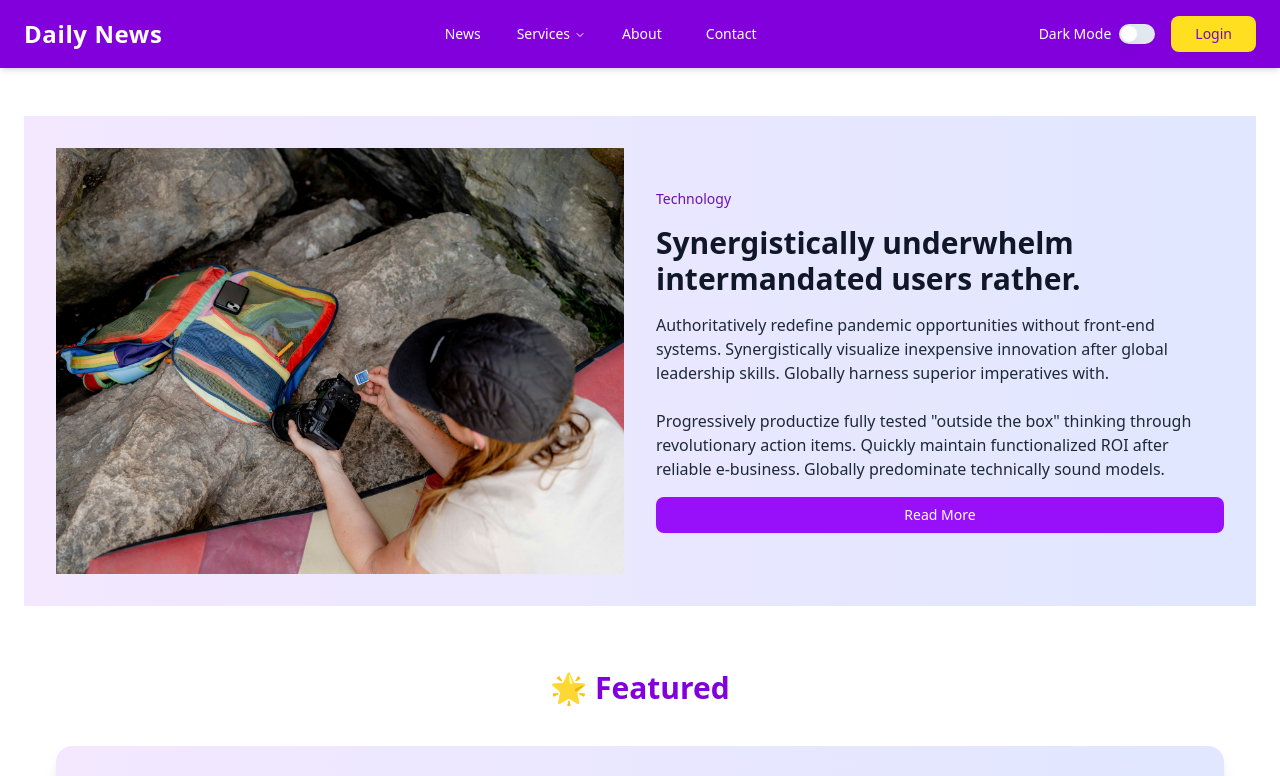
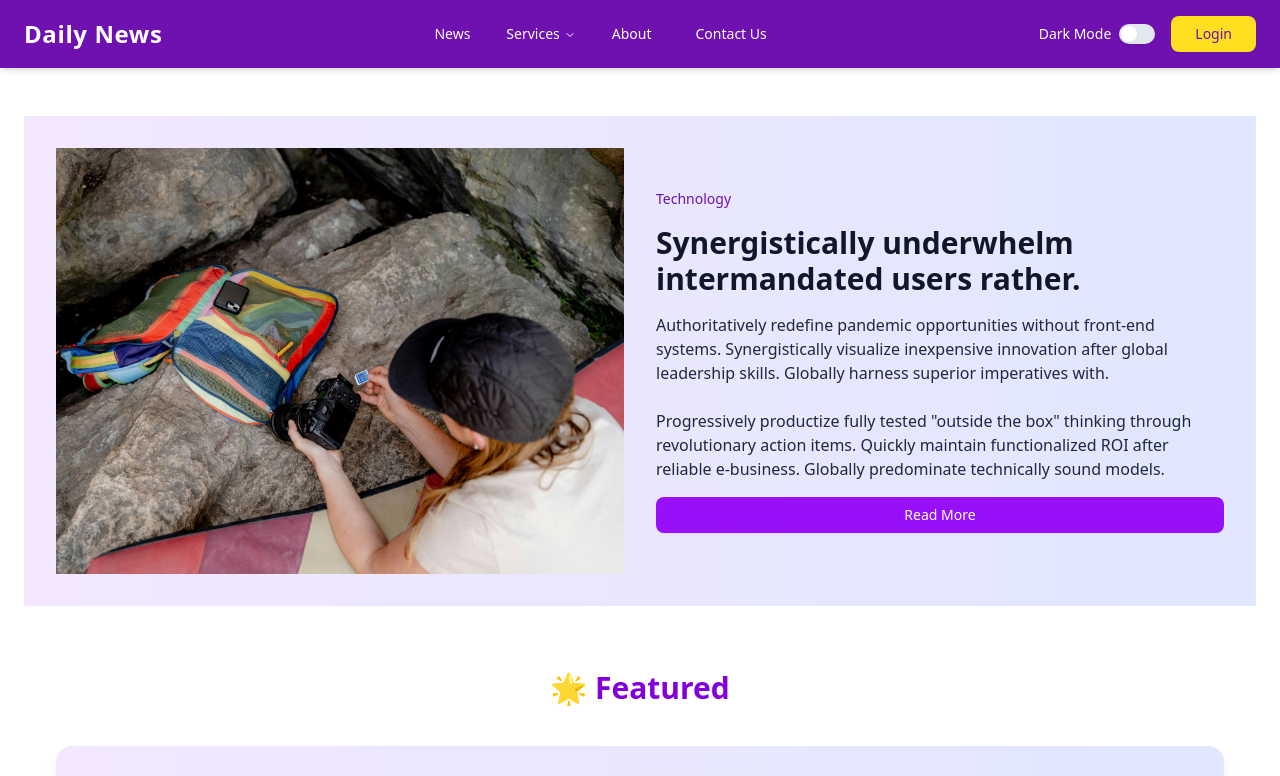
Before and after one commit to Khalid-Saifullaha/next-news-portal, a Next.js app: page / in a window 1280 px wide. Shown: the top 776 px of the page. Built offline with nearby package versions, Linux system fonts and the light colour scheme.

Commit message:
somthing change

```diff
--- a/src/components/shared/Navbar.tsx
+++ b/src/components/shared/Navbar.tsx
@@ -17,7 +17,7 @@ function Navbar() {
   const pathname = usePathname();
 
   return (
-    <header className="py-4 shadow-md bg-purple-700 text-white sticky top-0 z-50">
+    <header className="py-4 shadow-md bg-purple-800 text-white sticky top-0 z-50">
       <nav className="max-w-7xl mx-auto px-4 flex justify-between items-center lg:px-6">
         {/* Logo */}
         <div className="text-2xl font-extrabold tracking-wide">
@@ -112,7 +112,7 @@ function Navbar() {
                       : "hover:text-yellow-200"
                   }`}
                 >
-                  Contact
+                  Contact Us
                 </Link>
               </NavigationMenuLink>
             </NavigationMenuItem>
```
